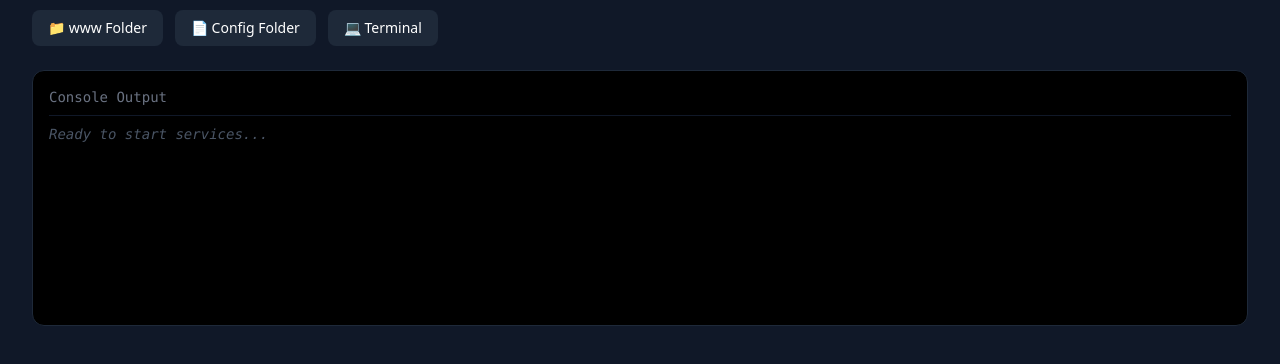
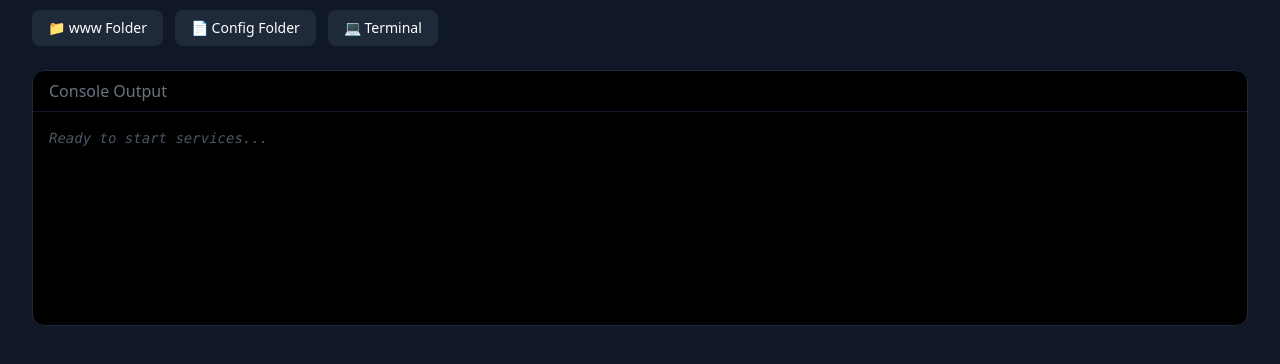
Before and after one commit to ohmiler/localdevine, a React (Vite) app: page / in a window 1280 px wide. Shown: the part 352-716 px from the top of the page. Built offline with nearby package versions, Linux system fonts and the light colour scheme.

Commit message:
fix: improve Console Panel UI layout
- Fix sticky header overlap issue with scrollable content
- Use flexbox layout for proper header/content separation
- Add proper spacing and line height for better readability
- Ensure console header stays fixed while content scrolls

```diff
--- a/src/components/ConsolePanel.tsx
+++ b/src/components/ConsolePanel.tsx
@@ -6,20 +6,23 @@ interface ConsolePanelProps {
 
 function ConsolePanel({ logs }: ConsolePanelProps) {
     return (
-        <div className="bg-black rounded-xl border border-gray-800 p-4 h-64 overflow-y-auto font-mono text-sm shadow-inner">
-            <div className="text-gray-500 mb-2 sticky top-0 bg-black pb-2 border-b border-gray-900">
+        <div className="bg-black rounded-xl border border-gray-800 h-64 flex flex-col shadow-inner">
+            <div className="text-gray-500 px-4 py-2 border-b border-gray-900 flex-shrink-0">
                 Console Output
             </div>
+            <div className="flex-1 overflow-y-auto p-4 font-mono text-sm">
                 {logs.length === 0 ? (
                     <div className="text-gray-600 italic">Ready to start services...</div>
                 ) : (
                     logs.map((log, i) => (
-                    <div key={i} className="text-gray-300 mb-1">
+                        <div key={i} className="text-gray-300 mb-1 leading-relaxed">
                             <span className="text-purple-400">[{log.time}]</span>{' '}
-                        <span className="text-gray-500">[{log.service}]</span> {log.message}
+                            <span className="text-gray-500">[{log.service}]</span>{' '}
+                            <span className="text-gray-300">{log.message}</span>
                         </div>
                     ))
                 )}
+            </div>
         </div>
     );
 }
```
Lines whose indentation alone changed are shown as unchanged.
